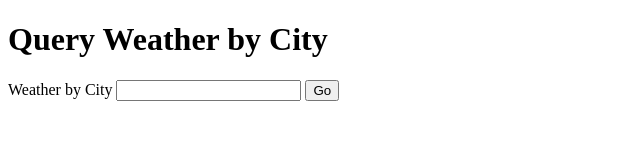
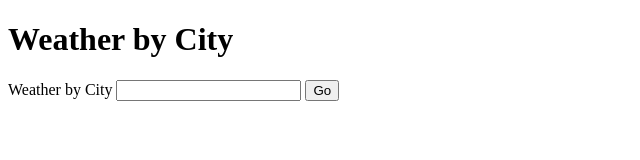
Before and after one commit to debasisb/weather, a website: page index.html in a window 1280 px wide. Shown: the whole page, without its empty margins (0-640 px from the left). Drawn offline with Linux system fonts and the light colour scheme.

Commit message:
Update index.html

```diff
--- a/index.html
+++ b/index.html
@@ -6,7 +6,7 @@
   </head>
   <body>
 
-    <h1>Query Weather by City</h1>
+    <h1>Weather by City</h1>
 
     <form action="/" method="post">
         <label for="cityInput">Weather by City</label>
```
